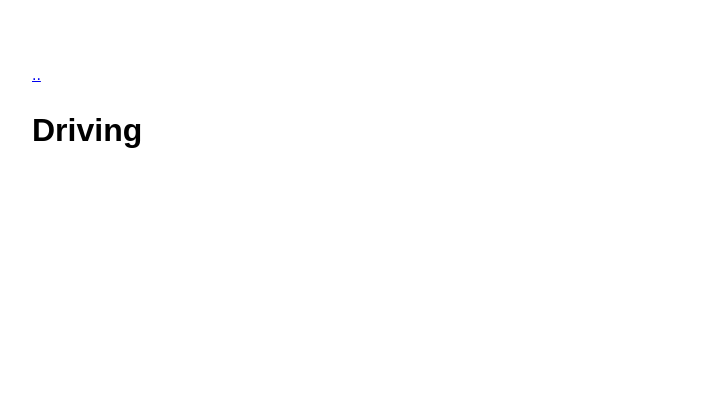
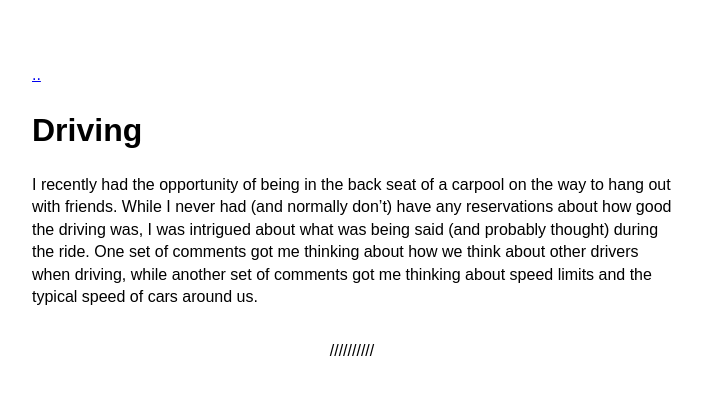
Before and after one commit to CocoaFlame/psychic-waffle, a Jekyll site: the page built from pages/driving.md, in a window 1280 px wide. Shown: the top 395 px of the page, without its empty margins (288-990 px from the left). Built offline with Jekyll 4.4.1, drawn with Linux system fonts in a browser that asks for light colours.

```diff
--- a/pages/driving.md
+++ b/pages/driving.md
@@ -3,3 +3,7 @@ layout: nutshell-page
 title: Driving
 permalink: driving
 ---
+
+I recently had the opportunity of being in the back seat of a carpool on the way to hang out with friends. While I never had (and normally don't) have any reservations about how good the driving was, I was intrigued about what was being said (and probably thought) during the ride. One set of comments got me thinking about how we think about other drivers when driving, while another set of comments got me thinking about speed limits and the typical speed of cars around us.
+
+---
```
Also changed, not shown: index.md (+1 -0 lines), pages/climateSO.md (added, +9 -0 lines).
